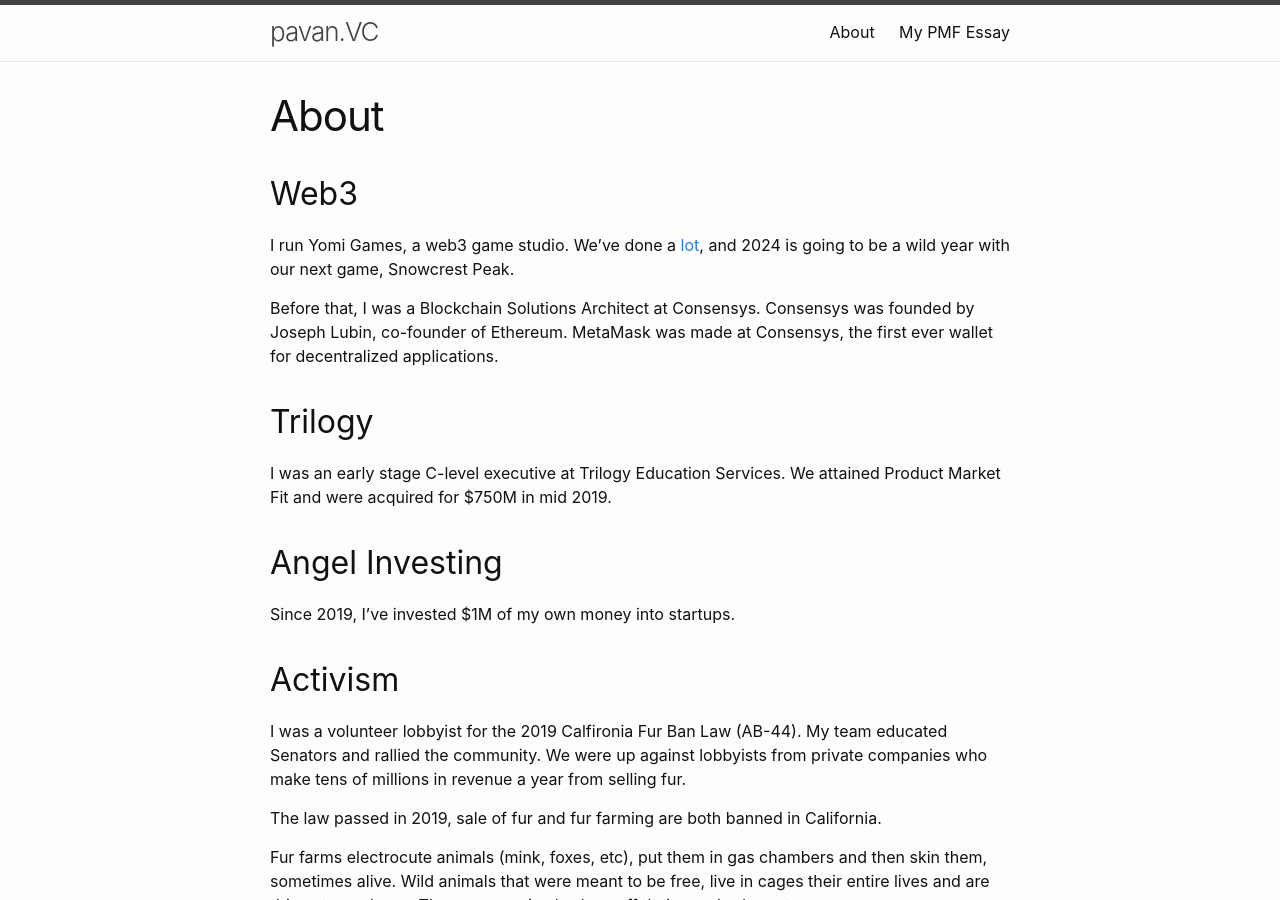
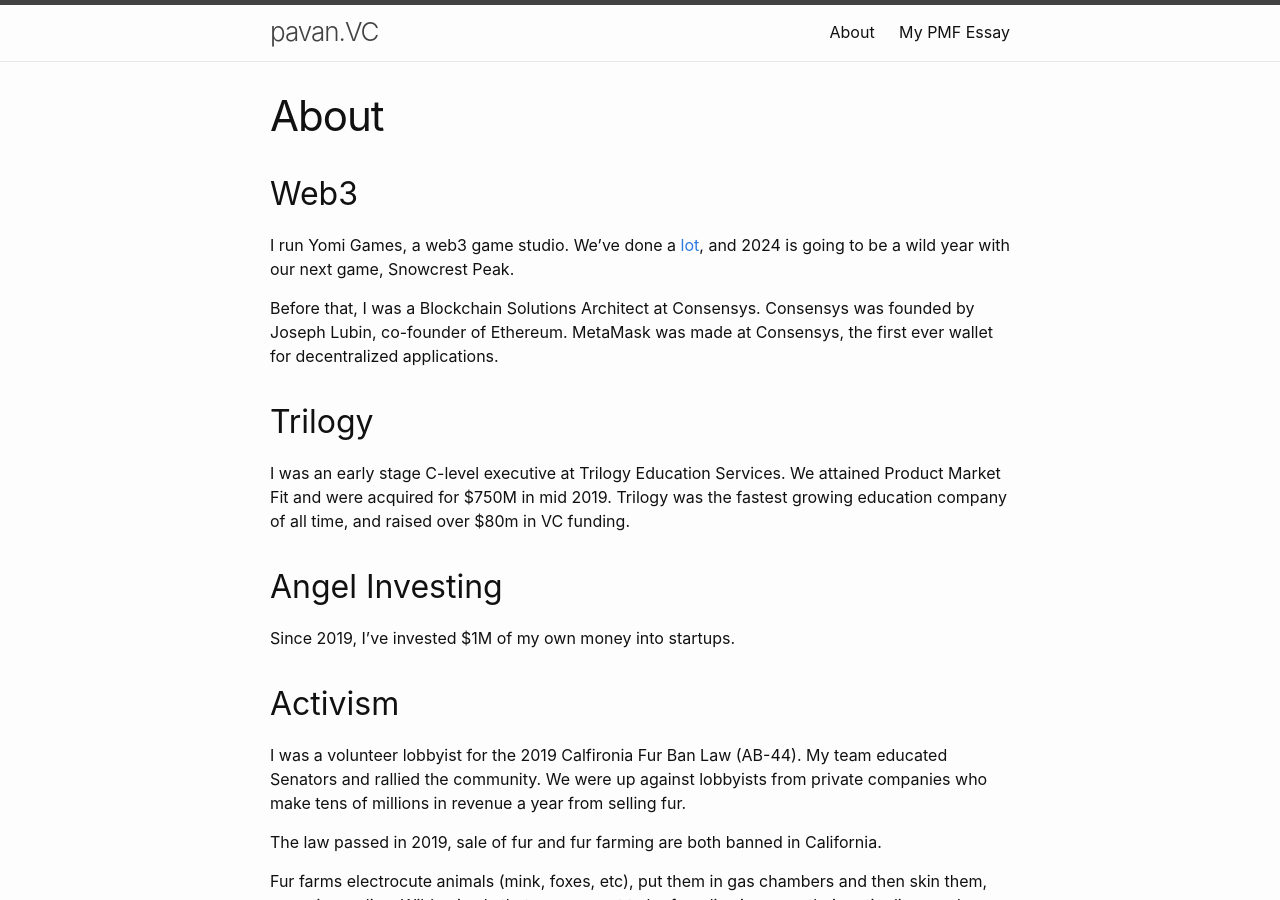
Before and after one commit to katpavan/katpavan.github.io, a Jekyll site: the page built from about.markdown, in a window 1280 px wide and 900 px high. Built offline with Jekyll 4.4.1, drawn with Linux system fonts in a browser that asks for light colours.

Commit message:
Update about.markdown

```diff
--- a/about.markdown
+++ b/about.markdown
@@ -12,7 +12,7 @@
 
 ## Trilogy
 
-I was an early stage C-level executive at Trilogy Education Services. We attained Product Market Fit and were acquired for $750M in mid 2019.
+I was an early stage C-level executive at Trilogy Education Services. We attained Product Market Fit and were acquired for $750M in mid 2019. Trilogy was the fastest growing education company of all time, and raised over $80m in VC funding.
 
 ## Angel Investing
 
```
